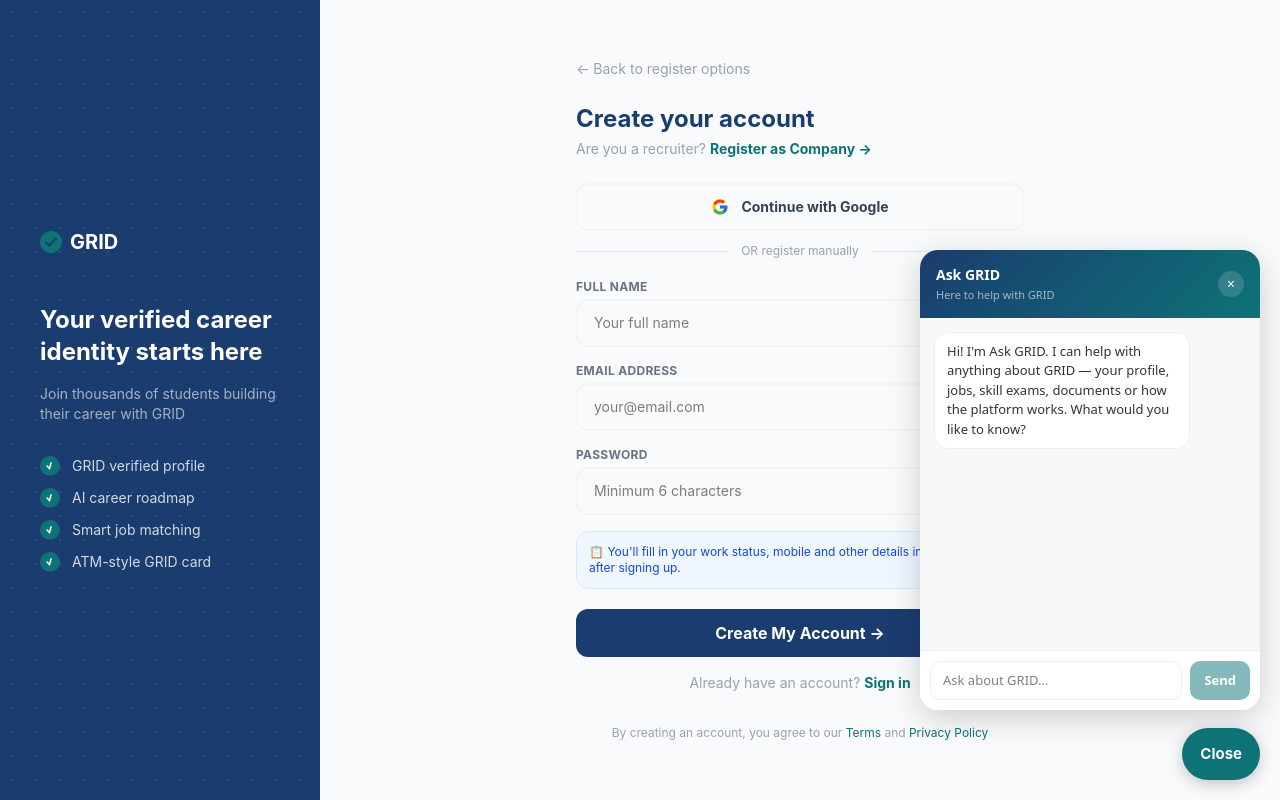
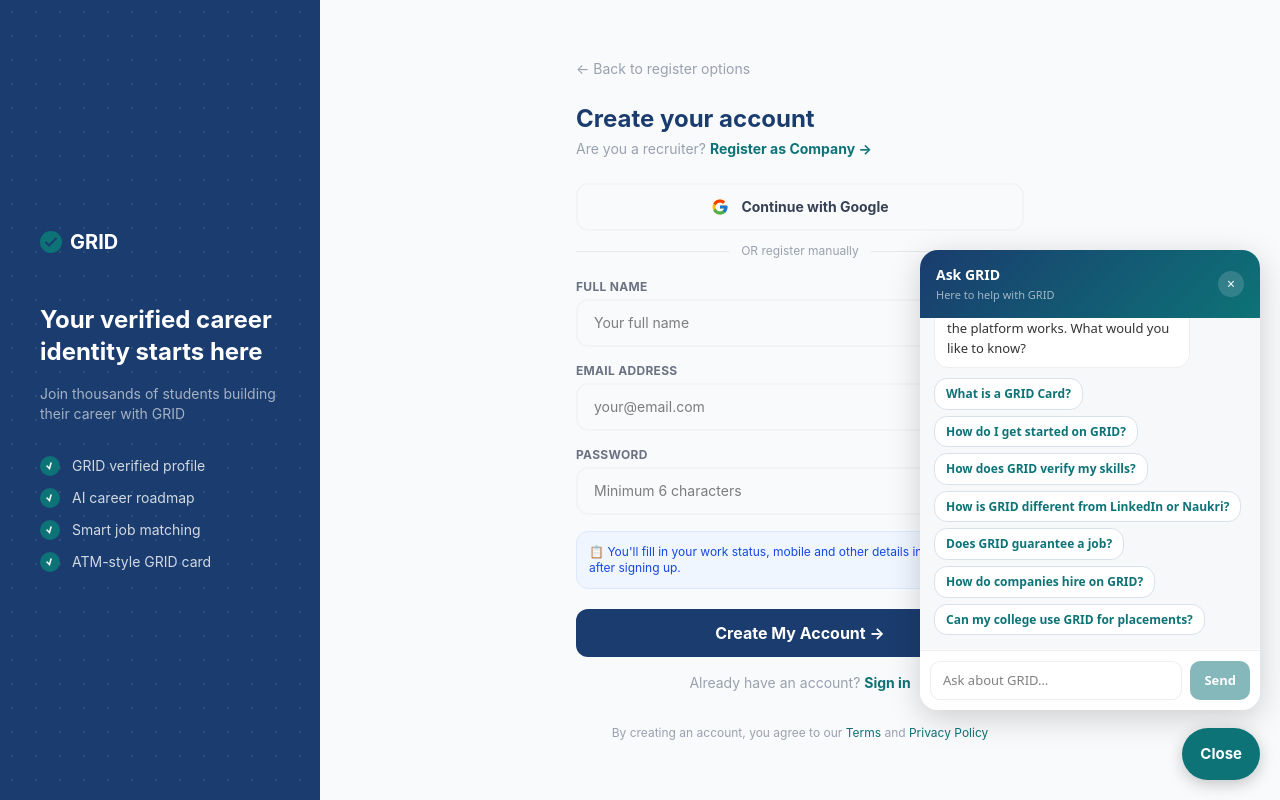
Before and after one commit to Santhosh-CareerSeal/careerseal-web, a React (Vite) app in the folder frontend/: page /register-student in a window 1280 px wide. Both pictures are taken after a click on the button "Ask GRID". Built offline with nearby package versions, Linux system fonts and the light colour scheme; no server answers.

Commit message:
Add FAQ quick-questions to Ask GRID

```diff
--- a/frontend/src/components/AskGrid.jsx
+++ b/frontend/src/components/AskGrid.jsx
@@ -1,6 +1,16 @@
 import { useState, useRef, useEffect } from 'react'
 import axios from 'axios'
 import API_URL from '../config'
+
+const FAQS = [
+  { q: 'What is a GRID Card?', a: "A GRID Card is your verified career identity in one place. Your skills are tested through exams and your documents are checked — not just claimed — so your profile means something the moment a recruiter opens it. Every GRID Card carries a unique GRID number and QR code that companies can trust." },
+  { q: 'How do I get started on GRID?', a: "Create your GRID Card, add your education, skills and experience, and upload your documents for verification. Then take AI skill exams to prove what you can do. Once your card is ready, publish it and recruiters can find you." },
+  { q: 'How does GRID verify my skills?', a: "You take AI-generated skill exams on GRID. Pass one, and that skill shows as 'verified' on your GRID Card. Your uploaded documents — education and experience — are checked too, so recruiters see proof instead of claims." },
+  { q: 'How is GRID different from LinkedIn or Naukri?', a: "On other platforms anyone can claim any skill — nothing is checked. GRID verifies what you can actually do, so you stand out in a world full of inflated, AI-written resumes. It's proof, not promises." },
+  { q: 'Does GRID guarantee a job?', a: "No platform can honestly promise that. What GRID does is make your real skills visible and trusted, so you get a fair shot — and every rejection comes with real feedback, so you always know where you stand instead of disappearing into silence." },
+  { q: 'How do companies hire on GRID?', a: "Companies browse skill-verified, document-checked candidates and hire directly — spending far less time sorting real talent from inflated resumes. Fewer fakes to filter means faster hiring and fewer bad hires." },
+  { q: 'Can my college use GRID for placements?', a: "Yes. Colleges can run placement drives on GRID and generate NAAC/NBA-ready reports in a click, while their students get verified GRID Cards that recruiters actually trust." }
+]
 
 function AskGrid() {
   const [open, setOpen] = useState(false)
@@ -36,6 +46,11 @@
     } finally { setLoading(false) }
   }
 
+  const askFaq = (f) => {
+    if (loading) return
+    setMessages(m => [...m, { role: 'user', text: f.q }, { role: 'bot', text: f.a }])
+  }
+
   return (
     <>
       {open && (
@@ -55,6 +70,16 @@
                 </div>
               </div>
             ))}
+            {messages.length === 1 && (
+              <div style={{ display: 'flex', flexWrap: 'wrap', gap: '6px', marginTop: '2px' }}>
+                {FAQS.map((f, i) => (
+                  <button key={i} onClick={() => askFaq(f)}
+                    style={{ background: 'white', border: '1px solid #d9e2ec', color: '#0D7377', fontSize: '12px', fontWeight: 600, padding: '7px 11px', borderRadius: '13px', cursor: 'pointer', textAlign: 'left', lineHeight: 1.3, fontFamily: 'system-ui' }}>
+                    {f.q}
+                  </button>
+                ))}
+              </div>
+            )}
             {loading && (
               <div style={{ display: 'flex', justifyContent: 'flex-start' }}>
                 <div style={{ padding: '9px 12px', borderRadius: '14px', fontSize: '13px', background: 'white', border: '1px solid #eee', color: '#9ca3af' }}>Thinking…</div>
```
